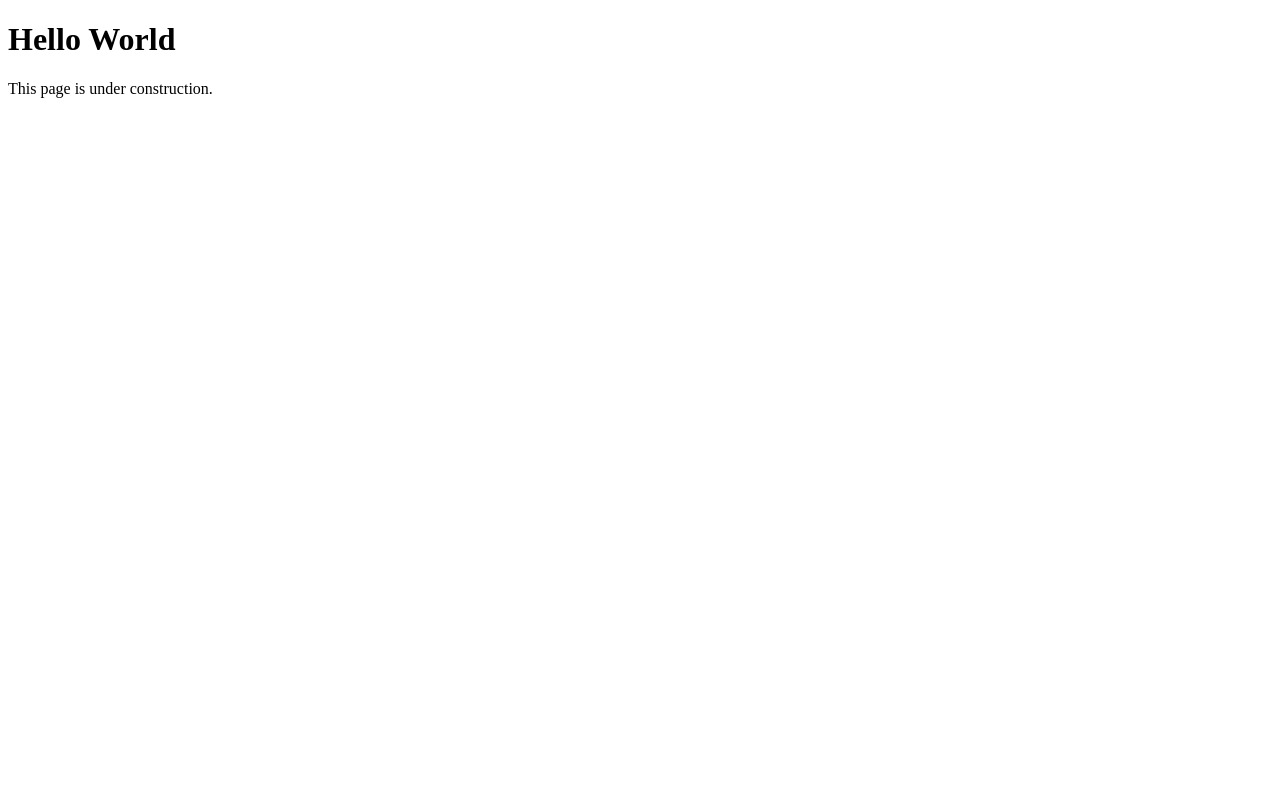
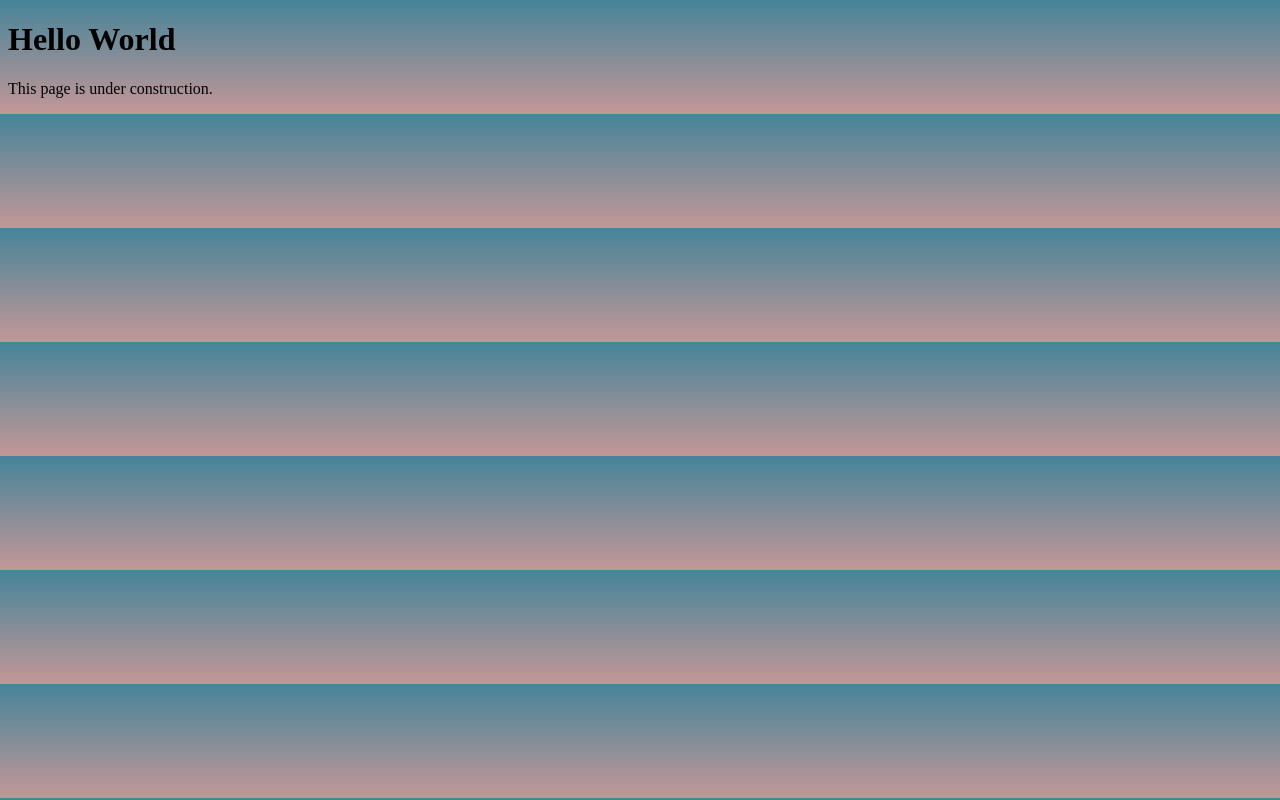
Before and after one commit to StarsOnMars/starsonmars.github.io, a plain HTML site: page index.html in a window 1280 px wide. Drawn offline with Linux system fonts and the light colour scheme.

Commit message:
css added

```diff
--- a/index.html
+++ b/index.html
@@ -1,5 +1,8 @@
 <!DOCTYPE html>
 <html>
+<head>
+	<link rel="stylesheet" type="text/css" href="style.css">
+</head>
 <body>
 <h1>Hello World</h1>
 <p>This page is under construction.</p>
--- /dev/null
+++ b/style.css
@@ -0,0 +1,3 @@
+body {
+	background: linear-gradient(to bottom, #468499, #c39797);
+}
```
